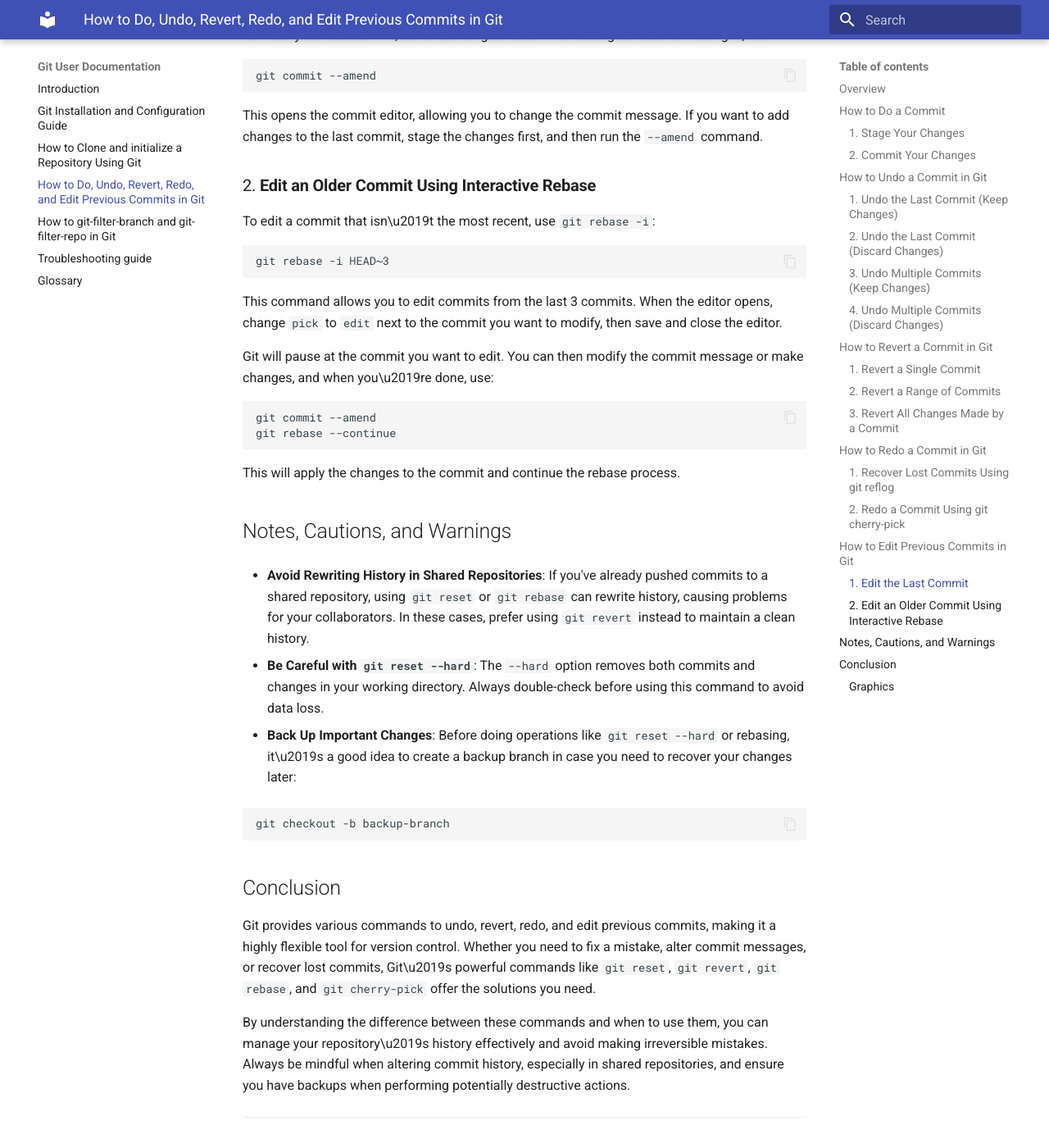
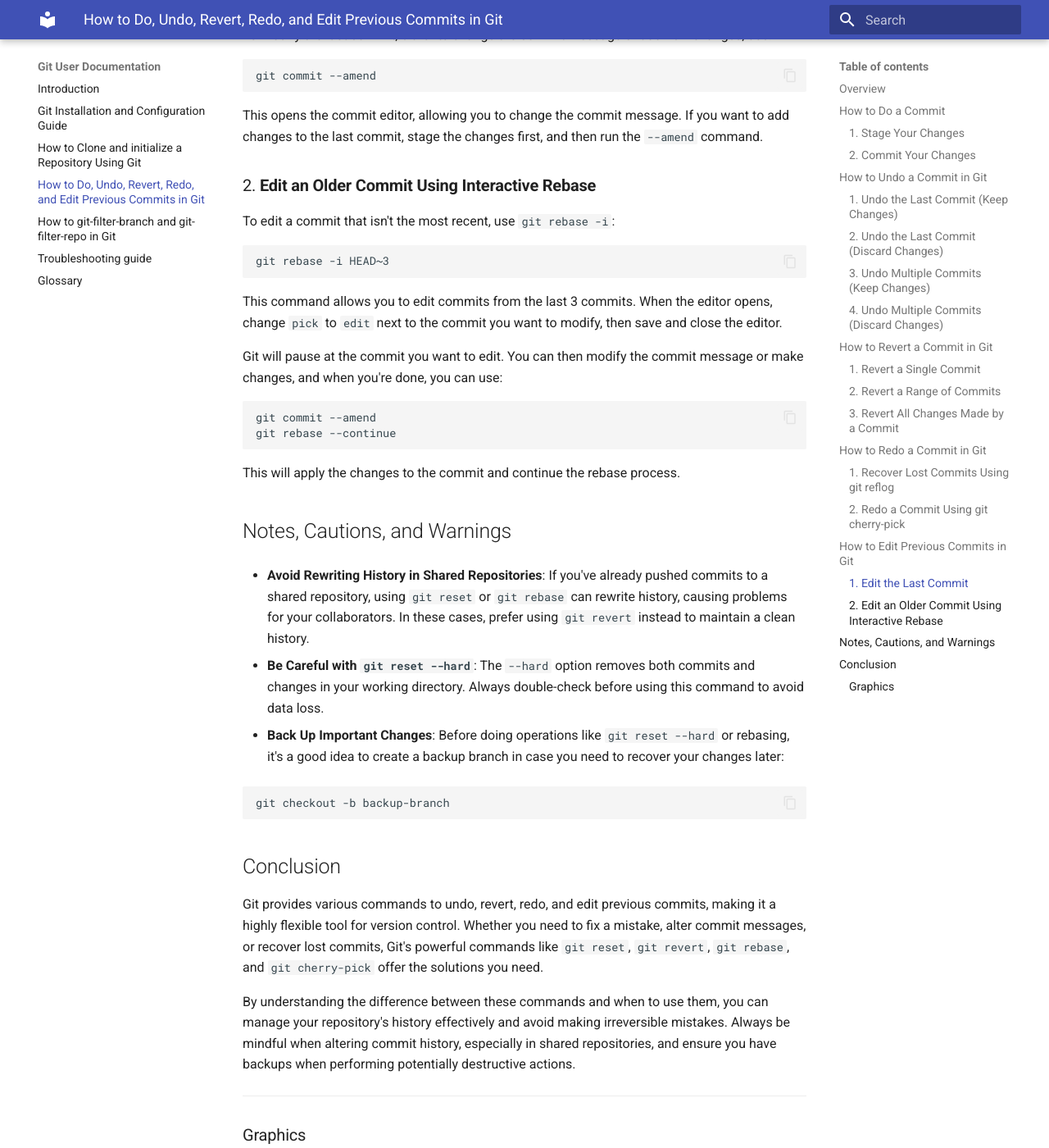
Before and after one commit to BCIT-203/COMM-2216-User-Documentation-Assignment, an MkDocs documentation site: the page built from docs/3-commit.md, in a window 1280 px wide and 1400 px high, scrolled down 3884 px. Shown: the whole window at 82% size. Built offline with MkDocs 1.6.1 and Material for MkDocs 9.7.7, drawn with Linux system fonts in a browser that asks for light colours; some of the changed text lies outside the part shown.

Commit message:
replace all instances of \u2019 with '

````diff
--- a/docs/3-commit.md
+++ b/docs/3-commit.md
@@ -2,7 +2,7 @@
 
 ## Overview
 
-Git is a powerful version control system that helps developers manage their code and track changes over time. However, during the development process, you may need to undo, revert, redo, or even edit previous commits. Whether you need to fix a mistake in your commit history, modify a commit message, or discard unnecessary commits, Git provides several tools to help you achieve this. Understanding these tools and when to use them will give you greater flexibility and control over your project\u2019s history.
+Git is a powerful version control system that helps developers manage their code and track changes over time. However, during the development process, you may need to undo, revert, redo, or even edit previous commits. Whether you need to fix a mistake in your commit history, modify a commit message, or discard unnecessary commits, Git provides several tools to help you achieve this. Understanding these tools and when to use them will give you greater flexibility and control over your project's history.
 
 In this guide, we will explore how to do, undo, revert, redo, and edit previous commits in Git, with clear steps and explanations for each operation.
 
@@ -156,7 +156,7 @@
 
 ### 2. **Edit an Older Commit Using Interactive Rebase**
 
-To edit a commit that isn\u2019t the most recent, use `git rebase -i`:
+To edit a commit that isn't the most recent, use `git rebase -i`:
 
 ```bash
 git rebase -i HEAD~3
@@ -164,7 +164,7 @@
 
 This command allows you to edit commits from the last 3 commits. When the editor opens, change `pick` to `edit` next to the commit you want to modify, then save and close the editor.
 
-Git will pause at the commit you want to edit. You can then modify the commit message or make changes, and when you\u2019re done, use:
+Git will pause at the commit you want to edit. You can then modify the commit message or make changes, and when you're done, you can use:
 
 ```bash
 git commit --amend
@@ -179,7 +179,7 @@
 
 - **Be Careful with `git reset --hard`**: The `--hard` option removes both commits and changes in your working directory. Always double-check before using this command to avoid data loss.
 
-- **Back Up Important Changes**: Before doing operations like `git reset --hard` or rebasing, it\u2019s a good idea to create a backup branch in case you need to recover your changes later:
+- **Back Up Important Changes**: Before doing operations like `git reset --hard` or rebasing, it's a good idea to create a backup branch in case you need to recover your changes later:
 
   ```bash
   git checkout -b backup-branch
@@ -187,9 +187,9 @@
 
 ## Conclusion
 
-Git provides various commands to undo, revert, redo, and edit previous commits, making it a highly flexible tool for version control. Whether you need to fix a mistake, alter commit messages, or recover lost commits, Git\u2019s powerful commands like `git reset`, `git revert`, `git rebase`, and `git cherry-pick` offer the solutions you need.
+Git provides various commands to undo, revert, redo, and edit previous commits, making it a highly flexible tool for version control. Whether you need to fix a mistake, alter commit messages, or recover lost commits, Git's powerful commands like `git reset`, `git revert`, `git rebase`, and `git cherry-pick` offer the solutions you need.
 
-By understanding the difference between these commands and when to use them, you can manage your repository\u2019s history effectively and avoid making irreversible mistakes. Always be mindful when altering commit history, especially in shared repositories, and ensure you have backups when performing potentially destructive actions.
+By understanding the difference between these commands and when to use them, you can manage your repository's history effectively and avoid making irreversible mistakes. Always be mindful when altering commit history, especially in shared repositories, and ensure you have backups when performing potentially destructive actions.
 
 ---
 
````
Also changed, not shown: other parts of docs/3-commit.md (+1 -1 lines), docs/4-filter.md (+6 -6 lines).
